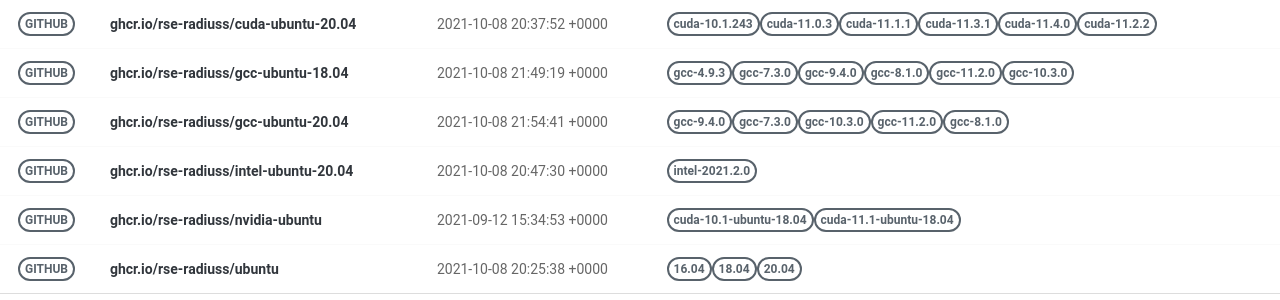
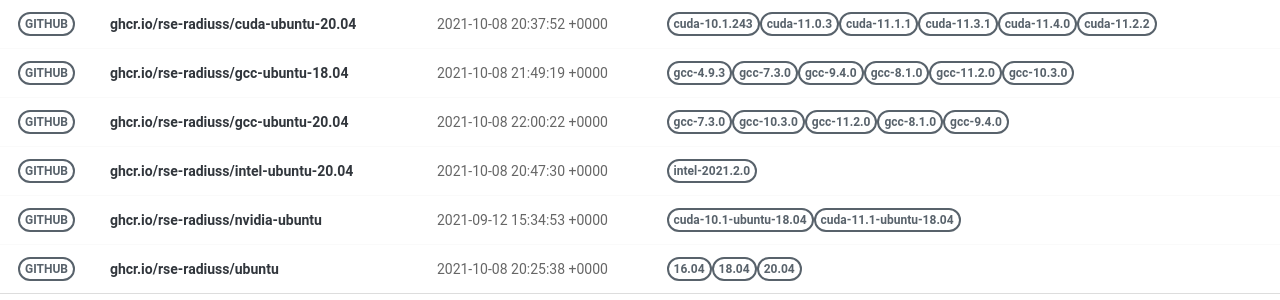
Before and after one commit to rse-ops/docker-images, a Jekyll site: the page built from pages/index.md, in a window 1280 px wide. Shown: the part 228-528 px from the top of the page. Built offline with Jekyll 4.4.1, drawn with Linux system fonts in a browser that asks for light colours; nearby versions of some CDN libraries.

Commit message:
Automated push to update library 2021-10-08

```diff
--- a/_library/ghcr.io-rse-radiuss-gcc-ubuntu-20.04.md
+++ b/_library/ghcr.io-rse-radiuss-gcc-ubuntu-20.04.md
@@ -1,14 +1,11 @@
 ---
 layout: container
 name: ghcr.io/rse-radiuss/gcc-ubuntu-20.04
-updated_at: 2021-10-08 21:54:41.077516
+updated_at: 2021-10-08 22:00:22.060439
 
 
 container_url: https://github.com/orgs/rse-radiuss/packages/container/package/gcc-ubuntu-20.04
 versions:
- - tag: gcc-9.4.0
-   dockerfile: https://github.com/rse-radiuss/docker-images/blob/main/ubuntu/gcc/Dockerfile
-   manifest: https://crane.ggcr.dev/manifest/ghcr.io/rse-radiuss/gcc-ubuntu-20.04:gcc-9.4.0
  - tag: gcc-7.3.0
    dockerfile: https://github.com/rse-radiuss/docker-images/blob/main/ubuntu/gcc/Dockerfile
    manifest: https://crane.ggcr.dev/manifest/ghcr.io/rse-radiuss/gcc-ubuntu-20.04:gcc-7.3.0
```
Also changed, not shown: other parts of _library/ghcr.io-rse-radiuss-gcc-ubuntu-20.04.md (+3 -0 lines).
